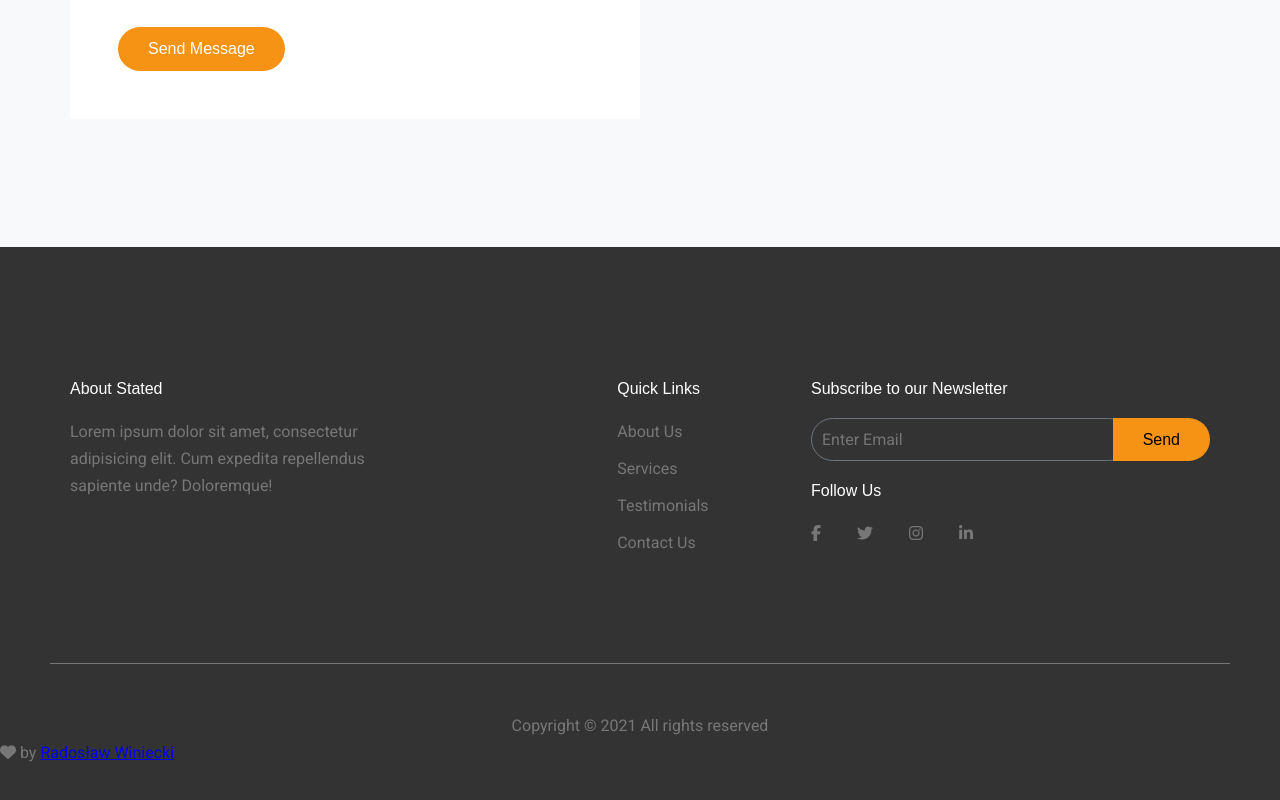
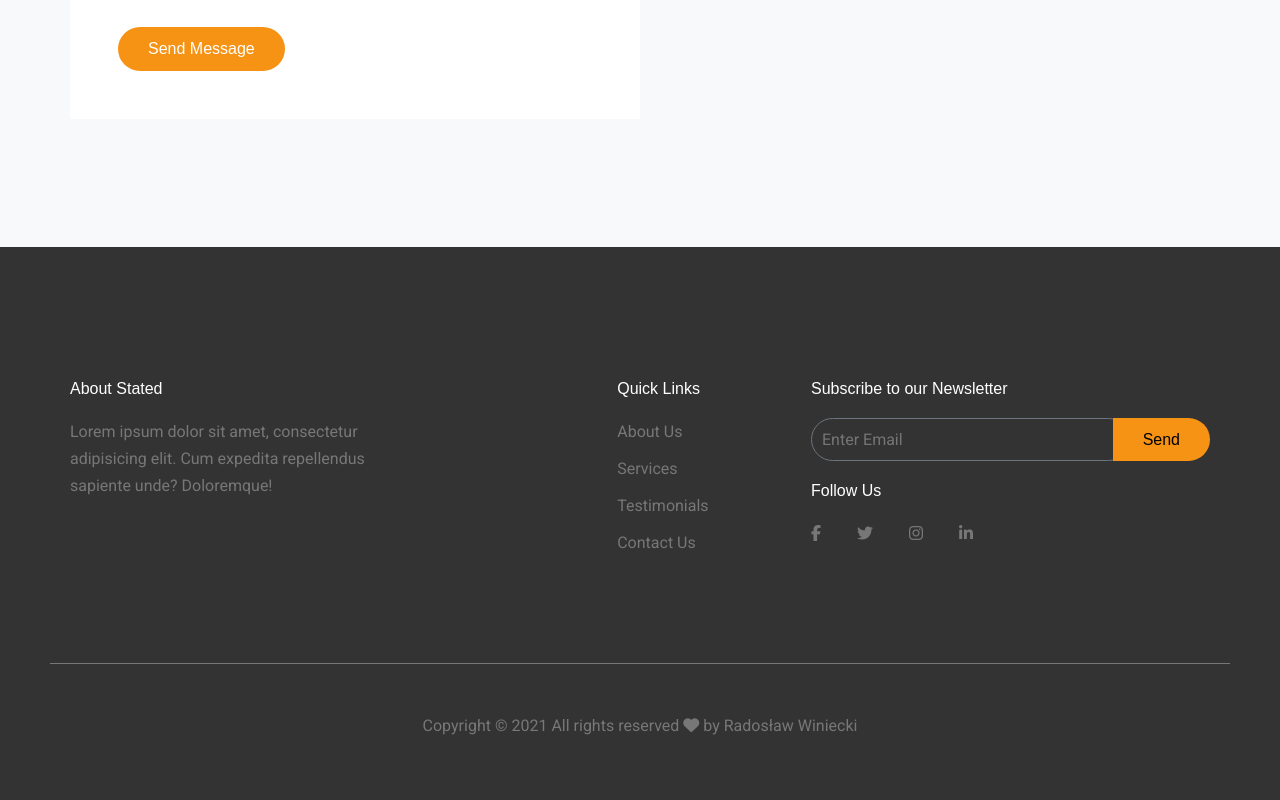
Before and after one commit to radek-winiecki/construction-company, a plain HTML site: page index.html in a window 1280 px wide. Shown: the part 11145-11945 px from the top of the page. Drawn offline with nearby package versions, Linux system fonts and the light colour scheme.

Commit message:
Update the footer section

```diff
--- a/index.html
+++ b/index.html
@@ -377,8 +377,10 @@
         </div>
     </div>
 
-    <small>Copyright &copy; 2021 All rights reserved</small>
-    <span class="fa fa-heart"></span> by <a href="https://github.com/radek-winiecki" target="_blank">Radosław Winiecki</a>
+    <small>
+        Copyright &copy; 2021 All rights reserved <span class="fa fa-heart"></span> by <a
+            href="https://github.com/radek-winiecki" target="_blank">Radosław Winiecki</a>
+    </small>
 </footer>
 </body>
 </html>
```
